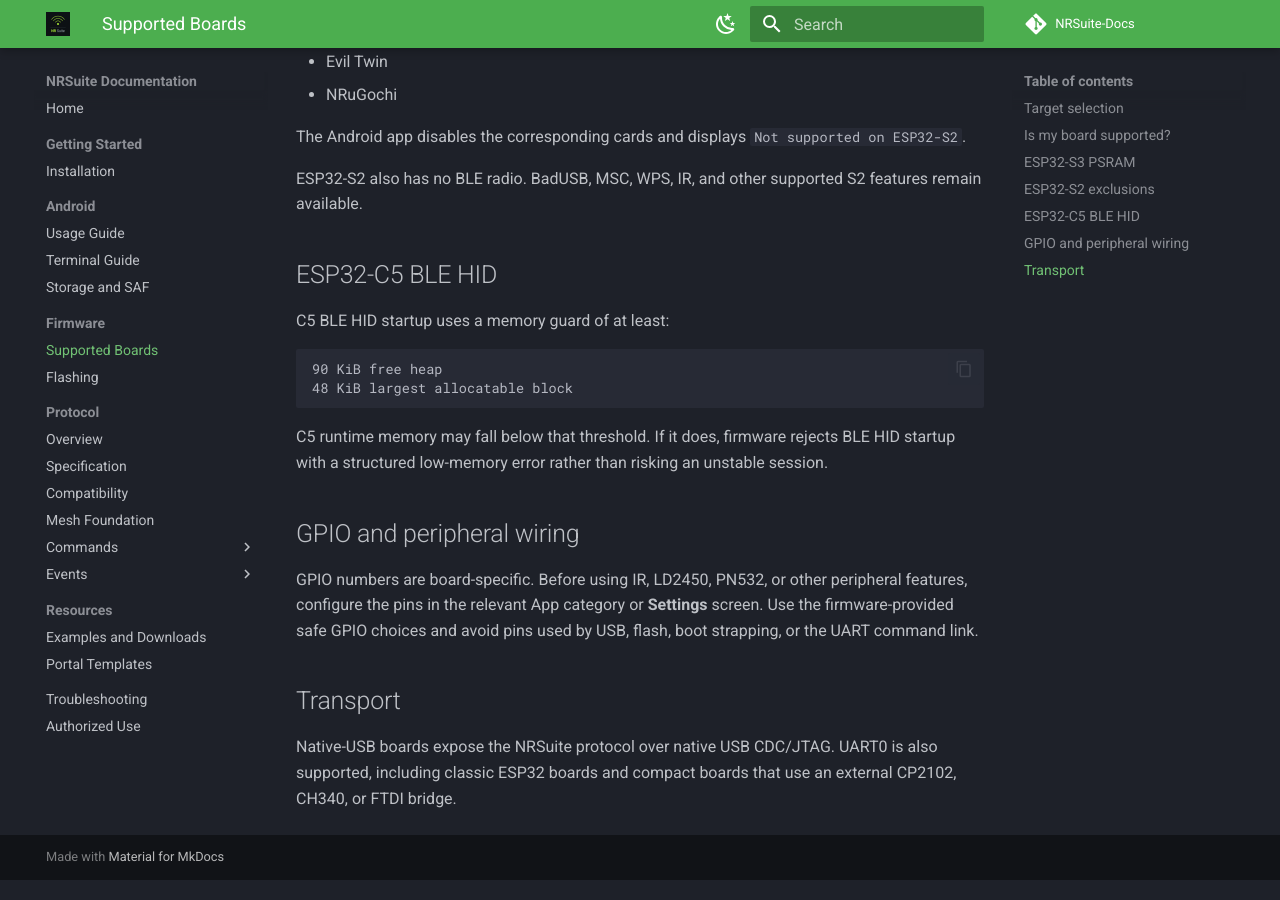
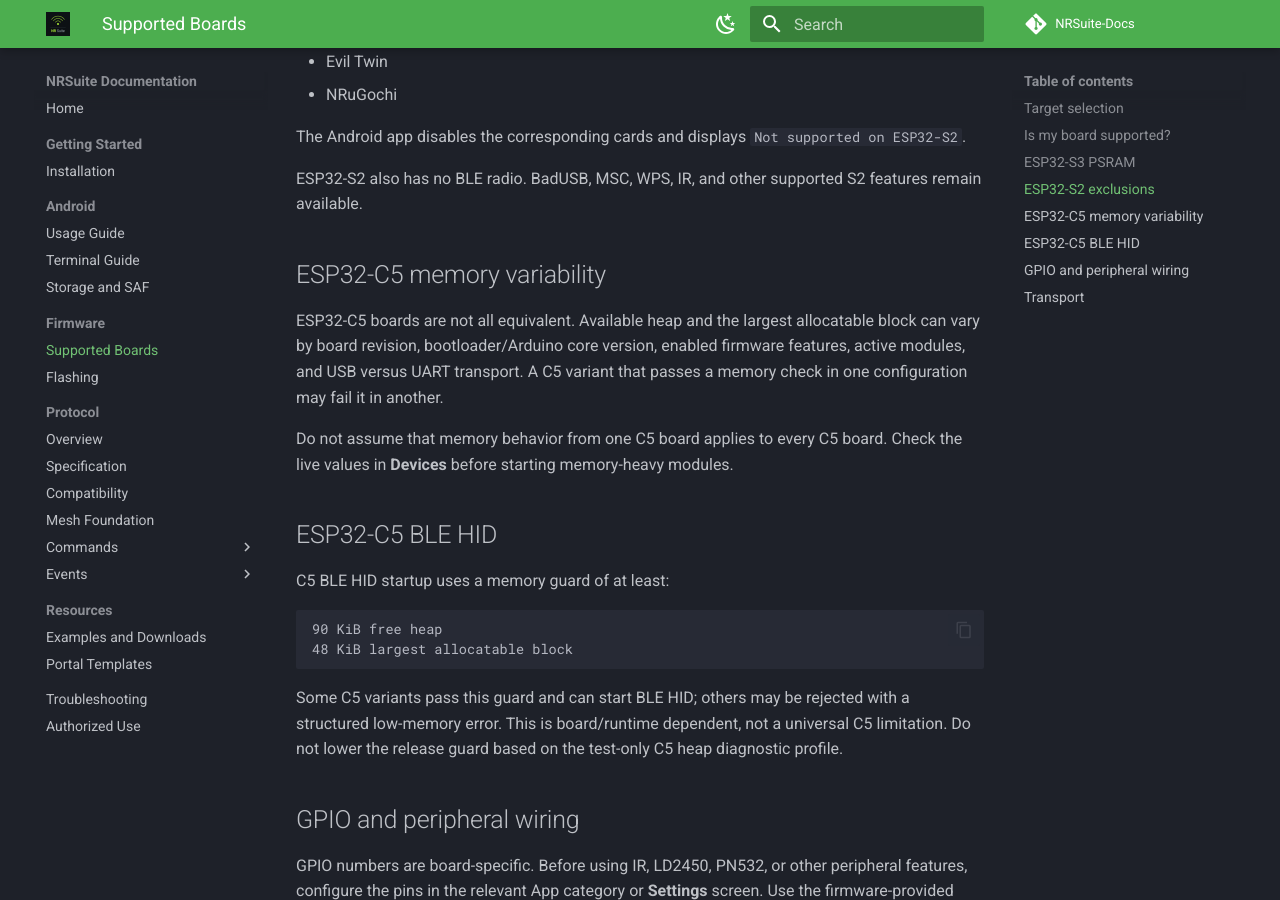
Before and after one commit to 7wp81x/NRSuite-Docs, an MkDocs documentation site: the page built from docs/firmware/supported-boards.md, in a window 1280 px wide and 900 px high, scrolled down 2098 px. Built offline with MkDocs 1.6.1 and Material for MkDocs 9.7.7, drawn with Linux system fonts in a browser that asks for light colours; comment, search, counter and statistics services are not loaded.

Commit message:
docs: clarify ESP32-C5 memory variability

````diff
--- a/docs/firmware/supported-boards.md
+++ b/docs/firmware/supported-boards.md
@@ -60,6 +60,16 @@ The Android app disables the corresponding cards and displays
 ESP32-S2 also has no BLE radio. BadUSB, MSC, WPS, IR, and other supported S2
 features remain available.
 
+## ESP32-C5 memory variability
+
+ESP32-C5 boards are not all equivalent. Available heap and the largest
+allocatable block can vary by board revision, bootloader/Arduino core version,
+enabled firmware features, active modules, and USB versus UART transport. A C5
+variant that passes a memory check in one configuration may fail it in another.
+
+Do not assume that memory behavior from one C5 board applies to every C5 board.
+Check the live values in **Devices** before starting memory-heavy modules.
+
 ## ESP32-C5 BLE HID
 
 C5 BLE HID startup uses a memory guard of at least:
@@ -69,9 +79,10 @@ C5 BLE HID startup uses a memory guard of at least:
 48 KiB largest allocatable block
 ```
 
-C5 runtime memory may fall below that threshold. If it does, firmware rejects
-BLE HID startup with a structured low-memory error rather than risking an
-unstable session.
+Some C5 variants pass this guard and can start BLE HID; others may be rejected
+with a structured low-memory error. This is board/runtime dependent, not a
+universal C5 limitation. Do not lower the release guard based on the test-only
+C5 heap diagnostic profile.
 
 ## GPIO and peripheral wiring
 
````
Also changed, not shown: docs/firmware/flashing.md (+7 -0 lines), docs/index.md (+4 -0 lines).
